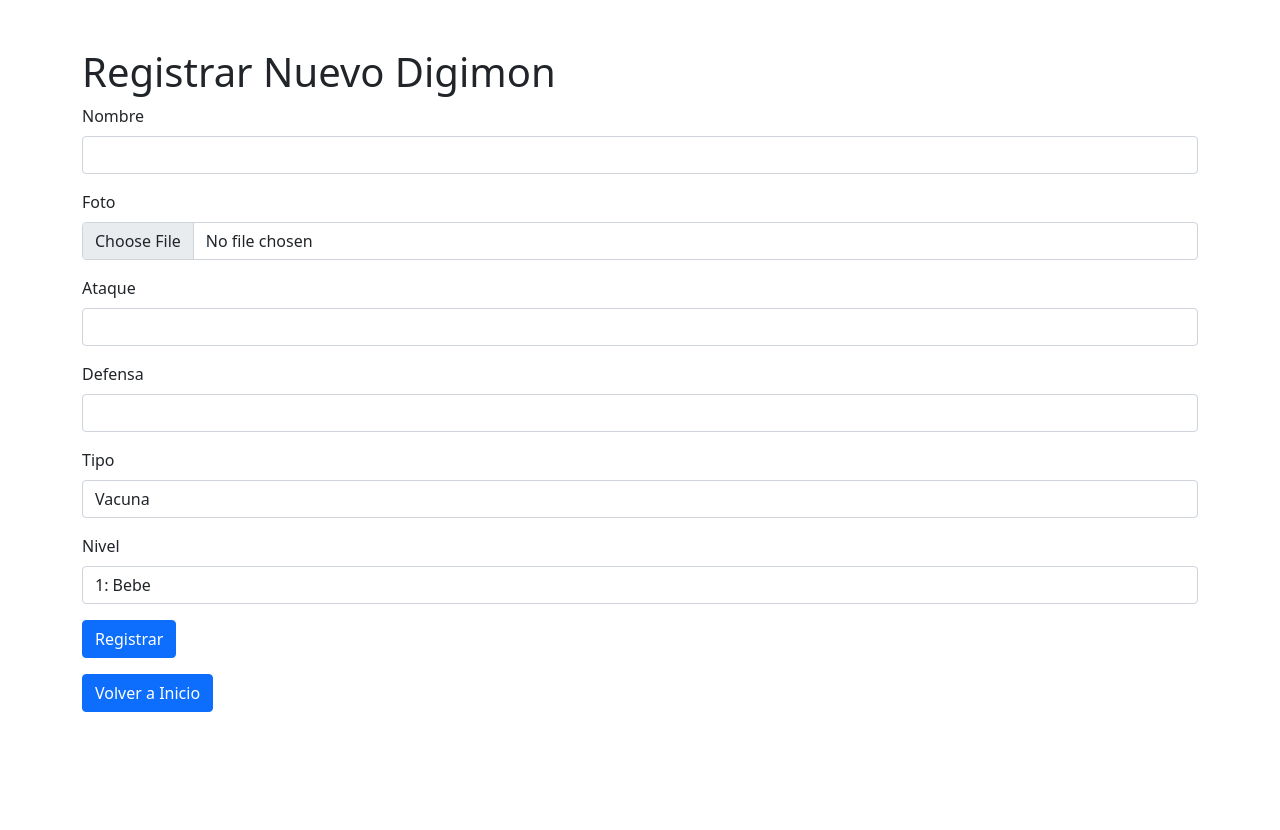
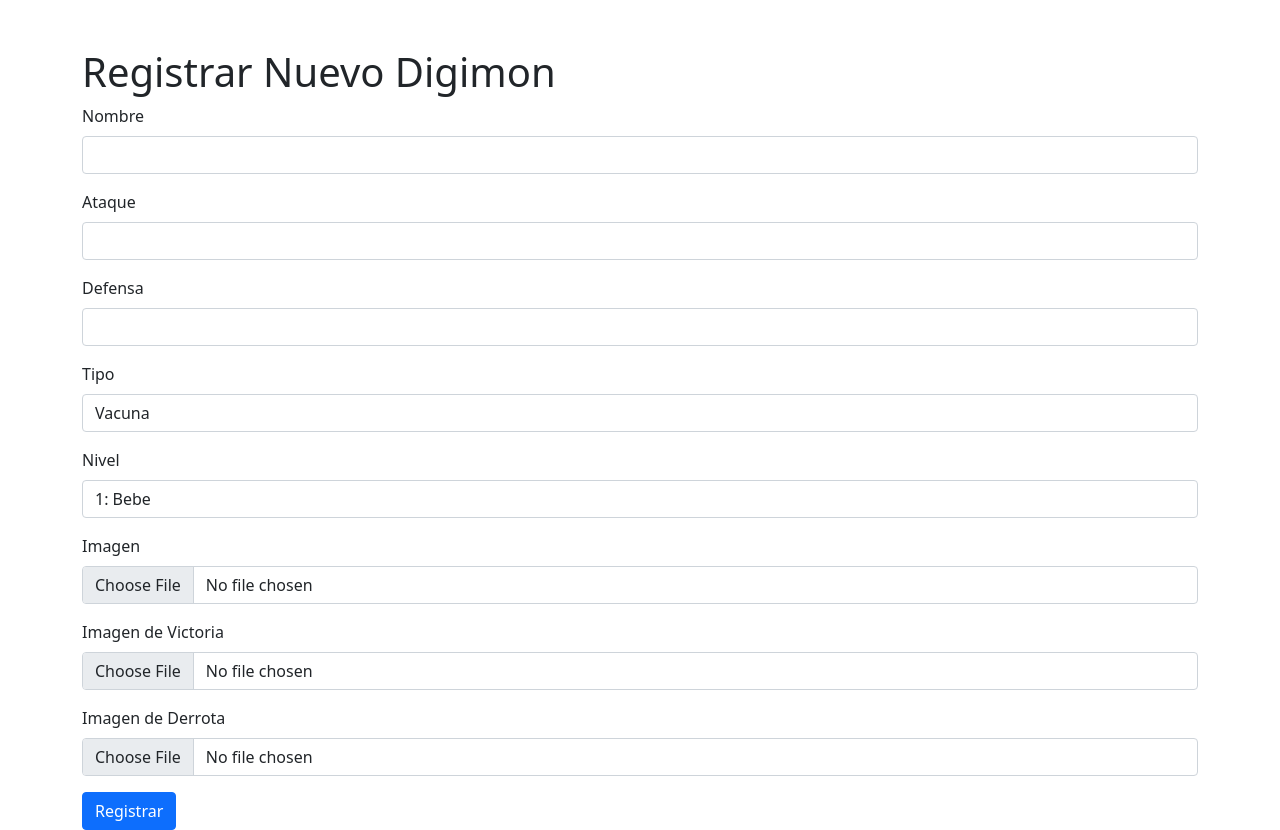
Before and after one commit to adridg001/Digimon, a PHP site: page /altaDigimon.php in a window 1280 px wide. Before the commit the page ends 712 px from the top, so only its background shows below. Run offline with PHP 8.4, Linux system fonts and the light colour scheme.

Commit message:
commit con imagenes y cosas

```diff
--- a/altaDigimon.php
+++ b/altaDigimon.php
@@ -9,19 +9,23 @@
     $defensa = $_POST['defensa'];
     $tipo = $_POST['tipo'];
     $nivel = $_POST['nivel'];
+    $imagen = $_FILES['imagen'];
+    $imagenVictoria = $_FILES['imagen_victoria'];
+    $imagenDerrota = $_FILES['imagen_derrota'];
 
-    if (empty($nombre) || empty($ataque) || empty($defensa) || empty($tipo) || empty($nivel)) {
+    if (empty($nombre) || empty($ataque) || empty($defensa) || empty($tipo) || empty($nivel) || empty($imagen['name'])) {
         $mensaje = 'Todos los campos son obligatorios.';
     } else {
         try {
             $conexion = db::conexion();
-            $sql = "INSERT INTO digimones (nombre, ataque, defensa, tipo, nivel) VALUES (:nombre, :ataque, :defensa, :tipo, :nivel)";
+            $sql = "INSERT INTO digimones (nombre, ataque, defensa, tipo, nivel, imagen) VALUES (:nombre, :ataque, :defensa, :tipo, :nivel, :imagen)";
             $stmt = $conexion->prepare($sql);
             $stmt->bindParam(':nombre', $nombre);
             $stmt->bindParam(':ataque', $ataque);
             $stmt->bindParam(':defensa', $defensa);
             $stmt->bindParam(':tipo', $tipo);
             $stmt->bindParam(':nivel', $nivel);
+            $stmt->bindParam(':imagen', $imagen['name']);
             $stmt->execute();
 
             // Crear la carpeta para el Digimon
@@ -30,6 +34,15 @@
                 mkdir($carpeta, 0777, true);
             }
 
+            // Mover la imagen a la carpeta del Digimon
+            $rutaImagen = $carpeta . '/' . $imagen['name'];
+            move_uploaded_file($imagen['tmp_name'], $rutaImagen);
+
+            $rutaImagenVictoria = $carpeta . '/' . $imagenVictoria['name'];
+            move_uploaded_file($imagenVictoria['tmp_name'], $rutaImagenVictoria);
+
+            $rutaImagenDerrota = $carpeta . '/' . $imagenDerrota['name'];
+            move_uploaded_file($imagenDerrota['tmp_name'], $rutaImagenDerrota);
             $mensaje = 'Digimon registrado exitosamente.';
         } catch (PDOException $error) {
             $mensaje = 'Error: ' . $error->getMessage();
@@ -52,14 +65,10 @@
         <?php if (!empty($mensaje)): ?>
             <div class="alert alert-info"><?php echo htmlspecialchars($mensaje); ?></div>
         <?php endif; ?>
-        <form method="post" action="altaDigimon.php">
+        <form method="post" action="altaDigimon.php" enctype="multipart/form-data">
             <div class="mb-3">
                 <label for="nombre" class="form-label">Nombre</label>
                 <input type="text" class="form-control" id="nombre" name="nombre" required>
-            </div>
-            <div class="mb-3">
-                <label for="foto" class="form-label">Foto</label>
-                <input type="file" class="form-control" id="foto" name="foto" required>
             </div>
             <div class="mb-3">
                 <label for="ataque" class="form-label">Ataque</label>
@@ -82,16 +91,26 @@
             <div class="mb-3">
                 <label for="nivel" class="form-label">Nivel</label>
                 <select class="form-control" id="nivel" name="nivel" required>
-                    <option valu
-                    e="1">1: Bebe</option>
+                    <option value="1">1: Bebe</option>
                     <option value="2">2: Infantil</option>
                     <option value="3">3: Adulto</option>
                     <option value="4">4: Perfecto</option>
                 </select>
             </div>
+            <div class="mb-3">
+                <label for="imagen" class="form-label">Imagen</label>
+                <input type="file" class="form-control" id="imagen" name="imagen" required>
+            </div>
+            <div class="mb-3">
+                <label for="imagen_victoria" class="form-label">Imagen de Victoria</label>
+                <input type="file" class="form-control" id="imagen_victoria" name="imagen_victoria" required>
+            </div>
+            <div class="mb-3">
+                <label for="imagen_derrota" class="form-label">Imagen de Derrota</label>
+                <input type="file" class="form-control" id="imagen_derrota" name="imagen_derrota" required>
+            </div>
             <button type="submit" class="btn btn-primary">Registrar</button>
         </form>
-        <a href="index.php" class="btn btn-primary mt-3">Volver a Inicio</a>
     </div>
 </body>
 </html>
--- a/bd.sql
+++ b/bd.sql
@@ -46,6 +46,8 @@
   `evo_id` int(11) NOT NULL,
   `tipo` int(11) NOT NULL
   `imagen` varchar(255) NOT NULL,
+  `imagen_victoria` varchar(255) NOT NULL,
+  `imagen_derrota` varchar(255) NOT NULL,
 ) ENGINE=InnoDB DEFAULT CHARSET=utf8mb4 COLLATE=utf8mb4_general_ci;
 
 CREATE TABLE `digimones_inv` (
--- a/inicio.php
+++ b/inicio.php
@@ -25,10 +25,6 @@
           <td>Registrar un nuevo Digimon</td>
         </tr>
         <tr>
-          <td><button class="btn btn-primary" onclick="location.href='definirEvoluciones.php'">Definir Evoluciones</button></td>
-          <td>Definir las evoluciones de los Digimones</td>
-        </tr>
-        <tr>
           <td><button class="btn btn-primary" onclick="location.href='verDigimones.php'">Ver Digimones</button></td>
           <td>Ver la lista de todos los Digimones</td>
         </tr>
--- a/verDigimones.php
+++ b/verDigimones.php
@@ -52,6 +52,7 @@
                             <td>
                                 <a href="modificarDigimon.php?id=<?php echo $digimon['id']; ?>" class="btn btn-warning btn-sm">Modificar</a>
                                 <a href="eliminarDigimon.php?id=<?php echo $digimon['id']; ?>" class="btn btn-danger btn-sm" onclick="return confirm('¿Estás seguro de que deseas eliminar este Digimon?');">Eliminar</a>
+                                <a href="definirEvolucion.php?id=<?php echo $digimon['id']; ?>" class="btn btn-info btn-sm">Definir Evolución</a>
                             </td>
                         </tr>
                     <?php endforeach; ?>
```
Also changed, not shown: definirEvolucion.php (added, +93 -0 lines), digimones/Adriánmon/12.jpg (added), digimones/Adrmon/1st gen.jpg (added), digimones/Adrmon/3rd gen.jpg (added), digimones/Adrmon/air pods max.jpg (added), digimones/Juanmon/1st gen.jpg (added), digimones/Juanmon/3rd gen.jpg (added), digimones/Juanmon/air pods max.jpg (added).
